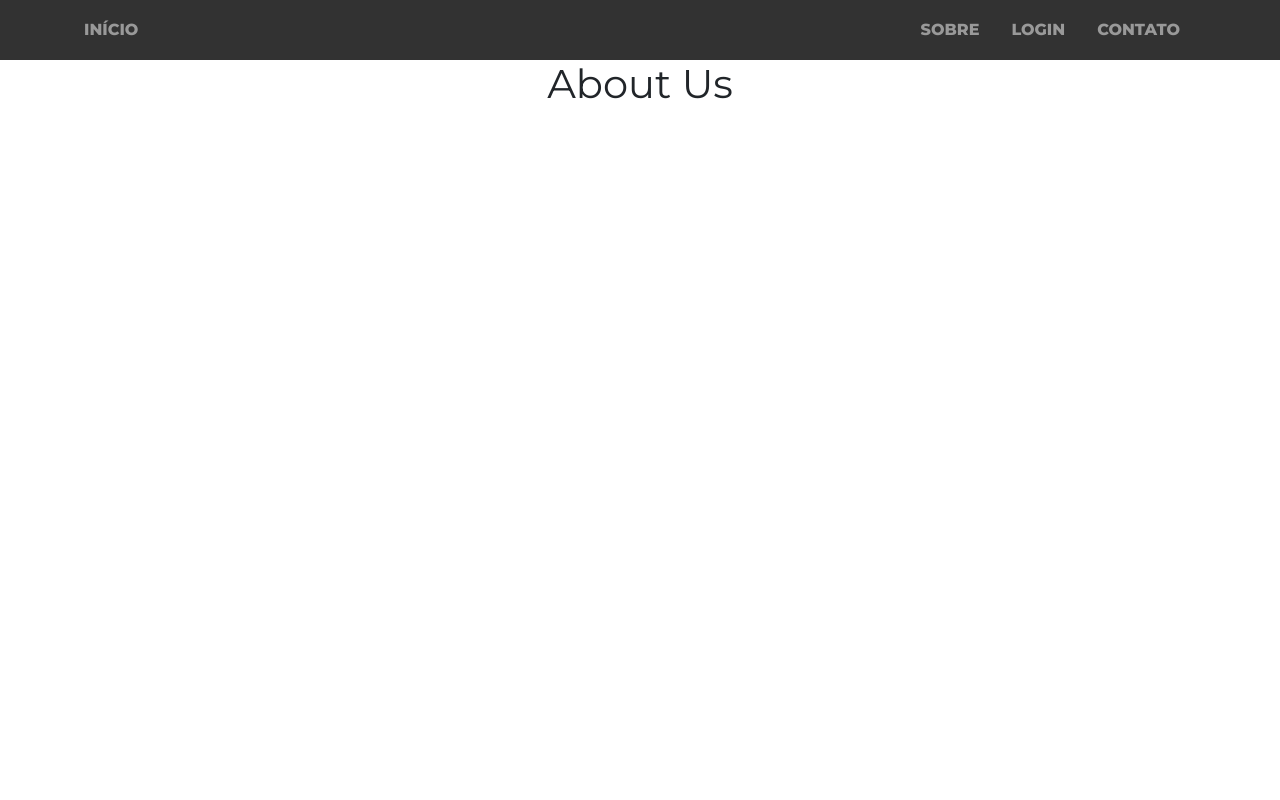
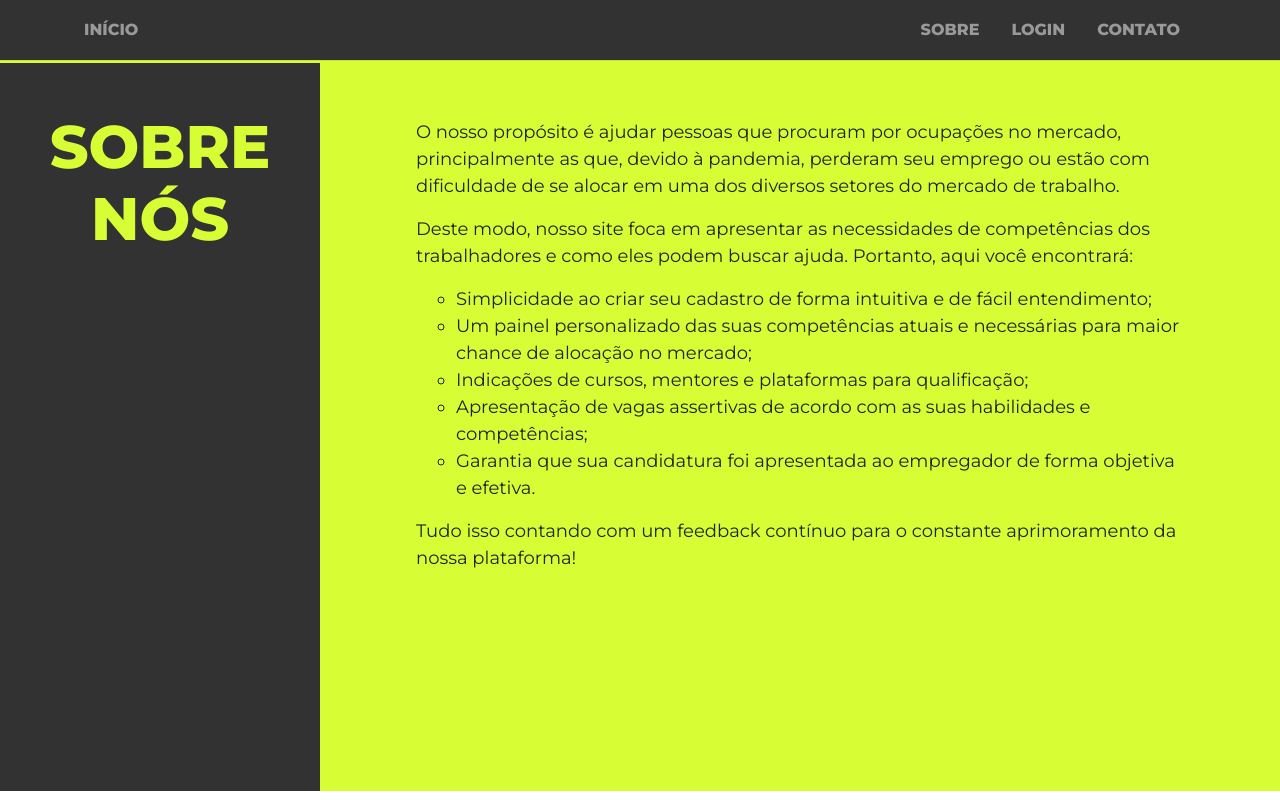
Before and after one commit to giuroperto/coronathon, a React (Create React App) app: page /coronathon/sobre in a window 1280 px wide. Built offline with nearby package versions, Linux system fonts and the light colour scheme.

Commit message:
about, home and login ok

```diff
--- a/src/Components/AboutUs/AboutUs.css
+++ b/src/Components/AboutUs/AboutUs.css
@@ -0,0 +1,26 @@
+ul {
+  list-style-type: circle;
+}
+
+.about-page {
+  height: 91vh;
+  width: 100vw;
+}
+
+.about-title {
+  background-color: var(--dark-bg );
+  width: 25%;
+  margin-bottom: 0;
+}
+
+.about-text {
+  background-color: var(--primary-color );
+  font-size: 18px;
+  flex: 1;
+}
+
+.about-txt-format {
+  width: 80%;
+  margin: 0 auto;
+  text-align: left;
+}
--- a/src/Components/AboutUs/AboutUs.js
+++ b/src/Components/AboutUs/AboutUs.js
@@ -3,7 +3,26 @@ import './AboutUs.css';
 
 const AboutUs =  () => {
   return (
-    <h1>About Us</h1>
+    <>
+      <hr className='green-bar m-0'></hr>
+      <div className='about-page d-flex flex-row'>
+        <h2 className='about-title all-titles pt-5'>SOBRE NÓS</h2>
+        <div className='about-text pt-5'>
+          <div className='about-txt-format'>
+            <p className='pt-2'>O nosso propósito é ajudar pessoas que procuram por ocupações no mercado, principalmente as que, devido à pandemia, perderam seu emprego ou estão com dificuldade de se alocar em uma dos diversos setores do mercado de trabalho.</p>
+            <p>Deste modo, nosso site foca em apresentar as necessidades de competências dos trabalhadores e como eles podem buscar ajuda. Portanto, aqui você encontrará:</p>
+            <ul>
+              <li>Simplicidade ao criar seu cadastro de forma intuitiva e de fácil entendimento;</li>
+              <li>Um painel personalizado das suas competências atuais e necessárias para maior chance de alocação no mercado; </li>
+              <li>Indicações de cursos, mentores e plataformas para qualificação; </li>
+              <li>Apresentação de vagas assertivas de acordo com as suas habilidades e competências;</li>
+              <li>Garantia que sua candidatura foi apresentada ao empregador de forma objetiva e efetiva.</li>
+            </ul>
+            <p>Tudo isso contando com um feedback contínuo para o constante aprimoramento da nossa plataforma!</p>
+          </div>
+        </div>
+      </div>
+    </>
   )
 }
 
--- a/src/Components/Contact/Contact.css
+++ b/src/Components/Contact/Contact.css
@@ -1,9 +1,20 @@
 .contact-page {
   background-color: var(--dark-bg);
-  height: 100vh;
+  /* height: 100vh; */
 }
 
 .contact-info {
   margin-left: 70px;
   padding-top: 30px;
 }
+
+.field-name {
+  text-align: left !important;
+}
+
+.telefone {
+  font-size: 40px;
+  font-weight: bold;
+  text-align: center;
+  margin-bottom: 10px;
+}
--- a/src/Components/Contact/Contact.js
+++ b/src/Components/Contact/Contact.js
@@ -10,41 +10,40 @@ const Contact =  () => {
           <h2 className='all-titles'>CONTATO</h2>
           <p className='all-text'>Em caso de dúvidas, sugestões ou reclamações, entre em contato conosco!</p>
         </div>
-        <div className="container my-5">
+        <div className="container my-3">
           <section className="contact-section dark-grey-text mb-5">
             <div className="card">
               <div className="row">
                 <div className="col-lg-8">
                   <div className="card-body form">
-                    <h3 className="font-weight-bold dark-grey-text mt-4"><i className="fas fa-envelope pr-2 mr-1"></i>Escreva para a gente:</h3>
+                    <h3 className="font-weight-bold dark-grey-text mt-4 mb-3"><i className="fas fa-envelope pr-2 mr-1"></i>Escreva para a gente:</h3>
                     <div className="row">
                       <div className="col-md-6">
-                        <div className="md-form mb-0">
+                        <div className="md-form mb-2">
+                          <label for="form-contact-name" className="field-name">Nome</label>
                           <input type="text" id="form-contact-name" className="form-control" />
-                          <label for="form-contact-name" className="">Nome</label>
                         </div>
                       </div>
                       <div className="col-md-6">
-                        <div className="md-form mb-0">
+                        <div className="md-form mb-2">
+                          <label for="form-contact-email" className="field-name">E-mail</label>
                           <input type="text" id="form-contact-email" className="form-control" />
-                          <label for="form-contact-email" className="">E-mail</label>
                         </div>
                       </div>
                     </div>
                     <div className="row">
-                      <div>
-                        <input type="text" id="form-contact-subject" className="form-control" />
-                          <label for="form-contact-subject" className="">Assunto</label>
+                      <div className="col-md-12">
+                        <div className="md-form mb-2">
+                          <label for="form-contact-subject" className="field-name">Assunto</label>
+                          <input type="text" id="form-contact-subject" className="form-control" />
+                        </div>
                       </div>
-
                     </div>
-
                     <div className="row">
-
                       <div className="col-md-12">
-                        <div className="md-form mb-0">
+                        <div className="md-form mb-2">
+                          <label for="form-contact-message" className='field-name'>Mensagem</label>
                           <textarea id="form-contact-message" className="form-control md-textarea" rows="3"></textarea>
-                          <label for="form-contact-message">Mensagem</label>
                           <a className="btn-floating btn-lg blue">
                             <i className="far fa-paper-plane"></i>
                           </a>
@@ -52,7 +51,7 @@ const Contact =  () => {
                       </div>
 
                     </div>
-
+                    <button className='btn btn-style'>ENVIAR</button>
                   </div>
 
                 </div>
@@ -64,10 +63,11 @@ const Contact =  () => {
                     <h3 className="font-weight-bold my-4 pb-2">Informações para Contato</h3>
                     <ul className="text-lg-left list-unstyled ml-4">
                       <li>
-                        <p>Ligue para nossa central:<span> 158</span></p>
+                        <p>Ligue para nossa central:</p>
+                        <div className='telefone'>158</div>
                       </li>
                       <li>
-                        <p>Localize a rede de atendimento mais perto de você:</p>
+                        <p>Ou localize a rede de atendimento mais perto de você:</p>
                         <a href='http://trabalho.gov.br/rede-de-atendimento'>http://trabalho.gov.br/rede-de-atendimento</a>
                       </li>
                     </ul>
--- a/src/Components/Home/Home.css
+++ b/src/Components/Home/Home.css
@@ -14,7 +14,7 @@
 }
 
 .home-page {
-  background-image: url('./bg-bw.jpeg');
+  background-image: url('https://res.cloudinary.com/dxatyucj2/image/upload/v1592166596/bg-bw_hc1uhl.jpg');
   background-position: center;
   background-repeat: no-repeat;
   background-size: cover;
--- a/src/Components/Login/Login.css
+++ b/src/Components/Login/Login.css
@@ -36,3 +36,8 @@
   color: white;
   font-weight: 700;
 }
+
+.link-style {
+  text-decoration: underline;
+  color: #323232;
+}
--- a/src/Components/Login/Login.js
+++ b/src/Components/Login/Login.js
@@ -22,13 +22,13 @@ const Login =  () => {
               <input className='input-width' type="password" id="password" />
             </div>
             <div className='d-flex flex-column align-items-center'>
-              <Link>Esqueceu sua senha?</Link>
+              <Link className='link-style'>Esqueceu sua senha?</Link>
               <Link to='/coronathon/perfil'><button className='my-4 login-button'>ENTRAR</button></Link>
             </div>
           </form>
           <div className='d-flex flex-column'>
             <p className='m-0'>Ainda não é cadastrado?</p>
-            <Link to='/coronathon/cadastrar'>Cadastre-se já!</Link>
+            <Link to='/coronathon/cadastrar' className='link-style'>Cadastre-se já!</Link>
           </div>
         </div>
       </div>
```
Also changed, not shown: 1 other file (tests, documents, lock files or other folders).
